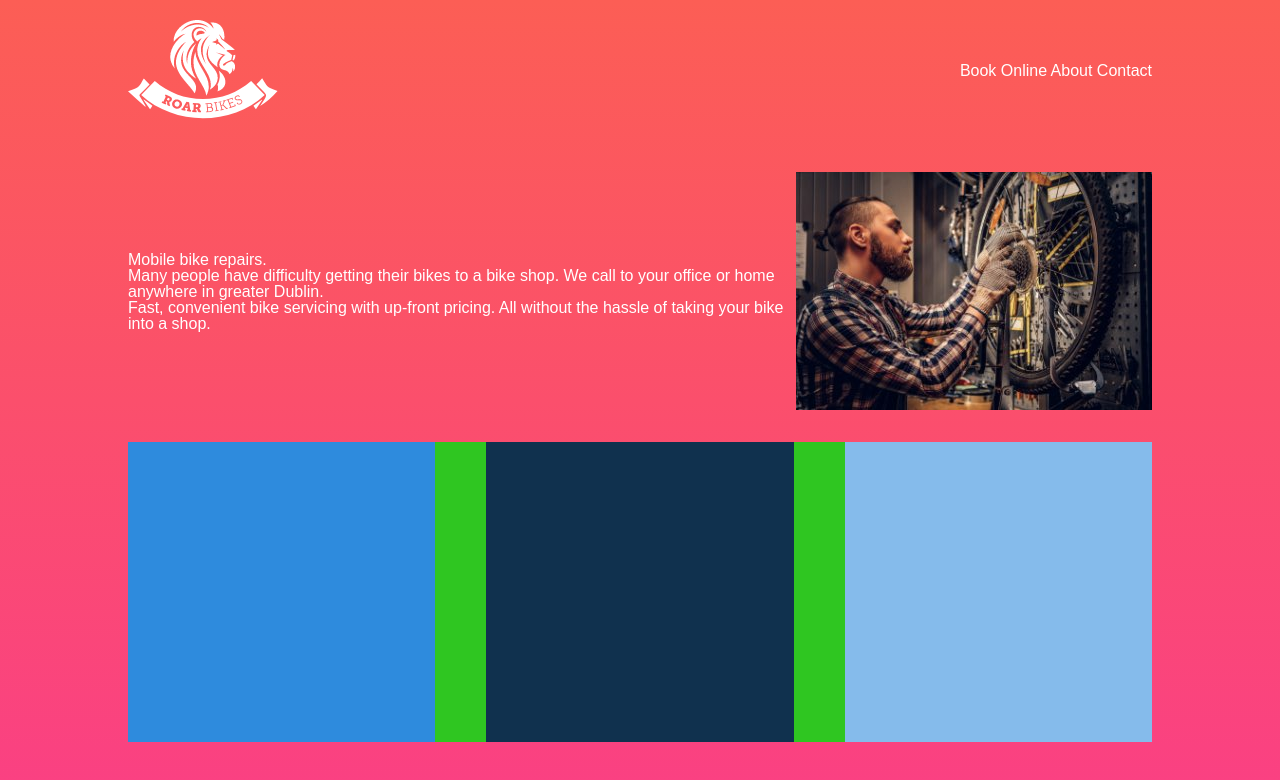
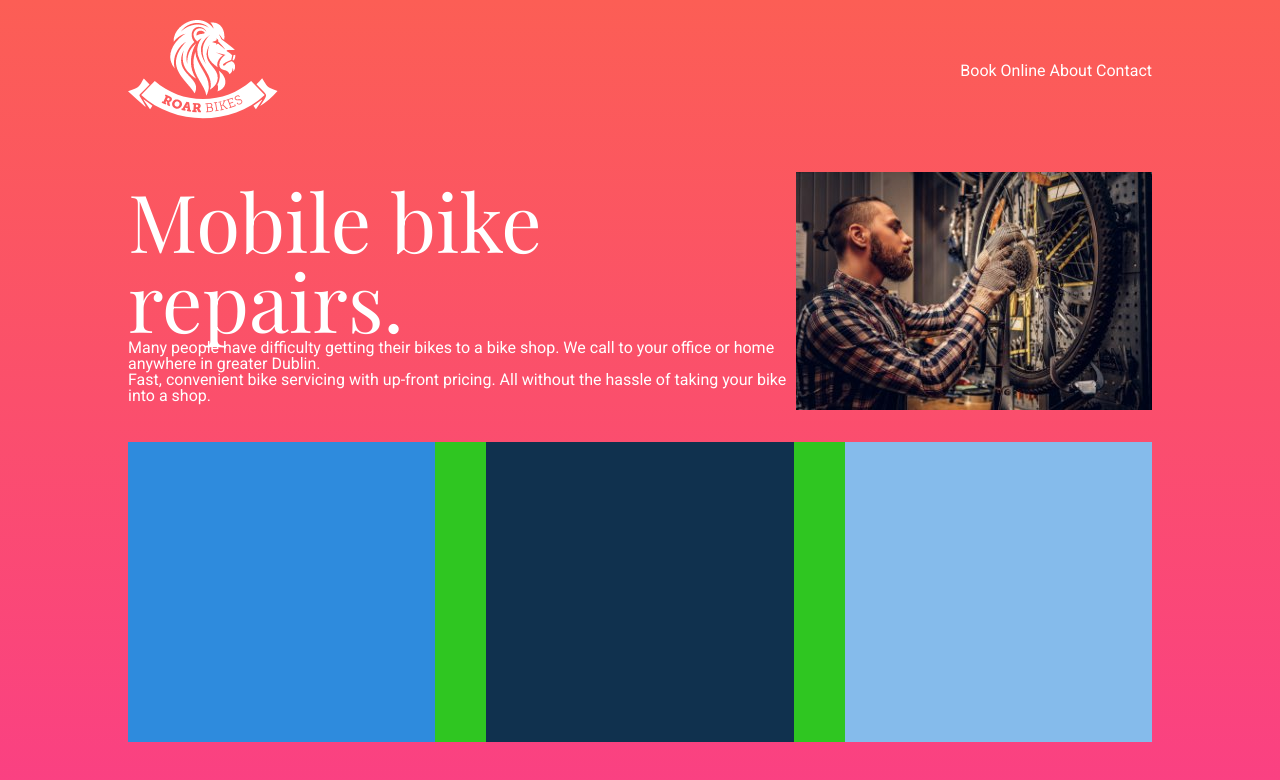
Before and after one commit to akashgamage/BUOLTuteProject02, a plain HTML site: page index.html in a window 1280 px wide. Drawn offline with nearby package versions, Linux system fonts and the light colour scheme.

Commit message:
h1 font changed

```diff
--- a/index.html
+++ b/index.html
@@ -12,6 +12,9 @@
 
     <!-- This is my own style sheet -->
     <link rel="stylesheet" href="style.css">
+
+    <link href="https://fonts.googleapis.com/css2?family=Playfair+Display&family=Roboto&display=swap" rel="stylesheet">
+
 
 </head>
 
--- a/style.css
+++ b/style.css
@@ -4,7 +4,7 @@ html {
 
 body {
     background-image: linear-gradient(#FC5E55, #FA4083);
-    font-family: Arial, Helvetica, sans-serif;
+    font-family: 'Roboto', sans-serif;
     color: white;
 }
 
@@ -53,3 +53,16 @@ main {
     min-height: 300px;
     width: 30%;
 }
+
+.herobox1 {
+    flex: 2;
+}
+
+.herobox2 {
+    flex: 1;
+}
+
+h1 {
+    font-size: 80px;
+    font-family: 'Playfair Display', serif;
+}
```
